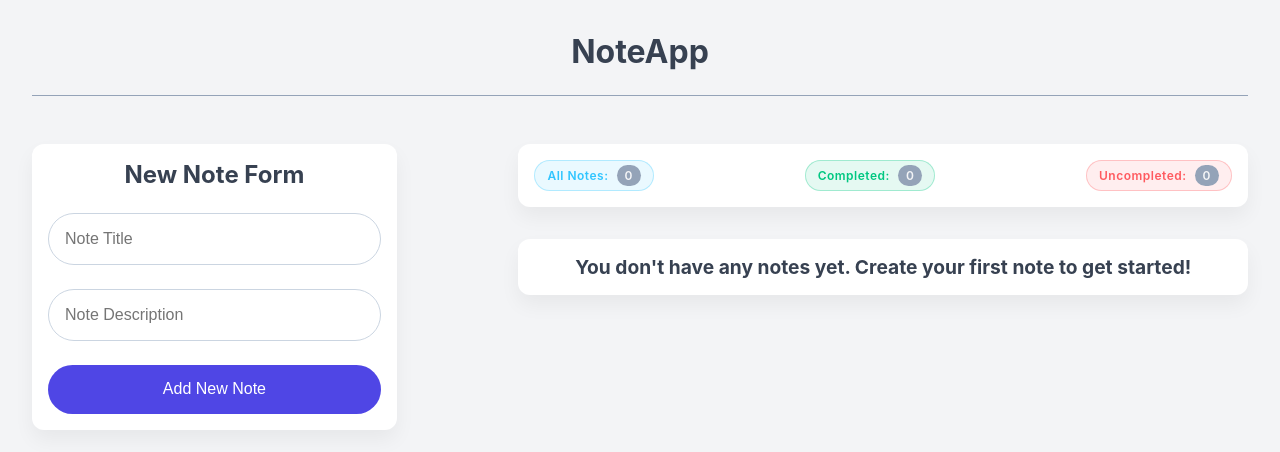
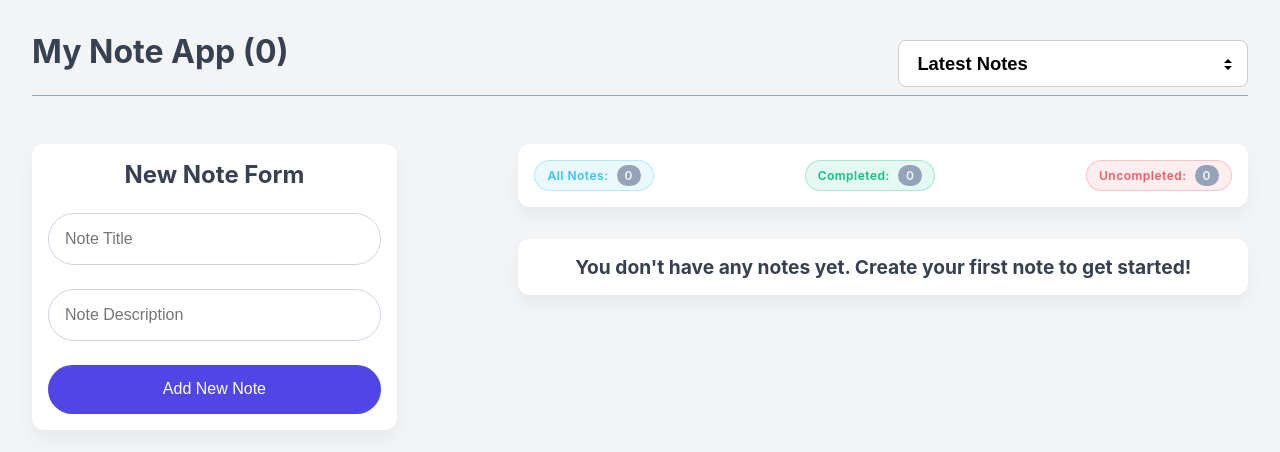
Before and after one commit to hdaberi/react-note-app-project, a React (Vite) app: page / in a window 1280 px wide. Shown: the top 452 px of the page. Built offline with nearby package versions, Linux system fonts and the light colour scheme.

Commit message:
style: update App and App.css for improved layout and new custom select component
- Change justification in note header for better alignment
- Introduce custom select component styles for enhanced user interaction

```diff
--- a/src/App.css
+++ b/src/App.css
@@ -20,7 +20,7 @@
 .note-header {
   display: flex;
   align-items: center;
-  justify-content: space-evenly;
+  justify-content: space-between;
   margin-bottom: 3rem;
   border-bottom: 1px solid var(--text-400);
 }
@@ -174,3 +174,42 @@
   font-size: 1.2rem;
   font-weight: 700;
 }
+.custom-select {
+    min-width: 350px;
+    position: relative;
+  }
+
+  .custom-select select {
+    appearance: none;
+    width: 100%;
+    font-size: 1.15rem;
+    padding: 0.675em 6em 0.675em 1em;
+    background-color: #fff;
+    border: 1px solid #caced1;
+    border-radius: 0.5rem;
+    color: #000;
+    cursor: pointer;
+  }
+
+  .custom-select::before,
+  .custom-select::after {
+    --size: 0.3rem;
+    content: "";
+    position: absolute;
+    right: 1rem;
+    pointer-events: none;
+  }
+
+  .custom-select::before {
+    border-left: var(--size) solid transparent;
+    border-right: var(--size) solid transparent;
+    border-bottom: var(--size) solid black;
+    top: 40%;
+  }
+
+  .custom-select::after {
+    border-left: var(--size) solid transparent;
+    border-right: var(--size) solid transparent;
+    border-top: var(--size) solid black;
+    top: 55%;
+  }
--- a/src/App.jsx
+++ b/src/App.jsx
@@ -1,6 +1,7 @@
 import { useState } from "react";
 import AddNewNote from "./components/AddNewNote";
 import NoteList from "./components/NoteList";
+import NoteHeader from "./components/NoteHeader";
 import "./App.css";
 function App() {
   const [notes, setNotes] = useState([]);
@@ -21,9 +22,7 @@ function App() {
   };
   return (
     <div className="container">
-      <div className="note-header">
-        <h1>NoteApp</h1>
-      </div>
+      <NoteHeader notes={notes} />
       <div className="note-app">
         <AddNewNote onAddNote={newNoteHandler} />
         <NoteList
--- /dev/null
+++ b/src/components/NoteHeader.jsx
@@ -0,0 +1,22 @@
+import React, { useState } from "react";
+
+function NoteHeader({ notes }) {
+  const [selectedFilter, setSelectedFilter] = useState("latest");
+  const handleFilterChange = (e) => {
+    setSelectedFilter(e.target.value);
+  };
+  return (
+    <div className="note-header">
+      <h1>My Note App ({notes.length})</h1>
+      <div className="custom-select">
+        <select value={selectedFilter} className="note-header__select" onChange={handleFilterChange}>
+          <option value="latest">Latest Notes</option>
+          <option value="earliest">Earliest Notes</option>
+          <option value="completed">Completed Notes</option>
+        </select>
+      </div>
+    </div>
+  );
+}
+
+export default NoteHeader;
```
